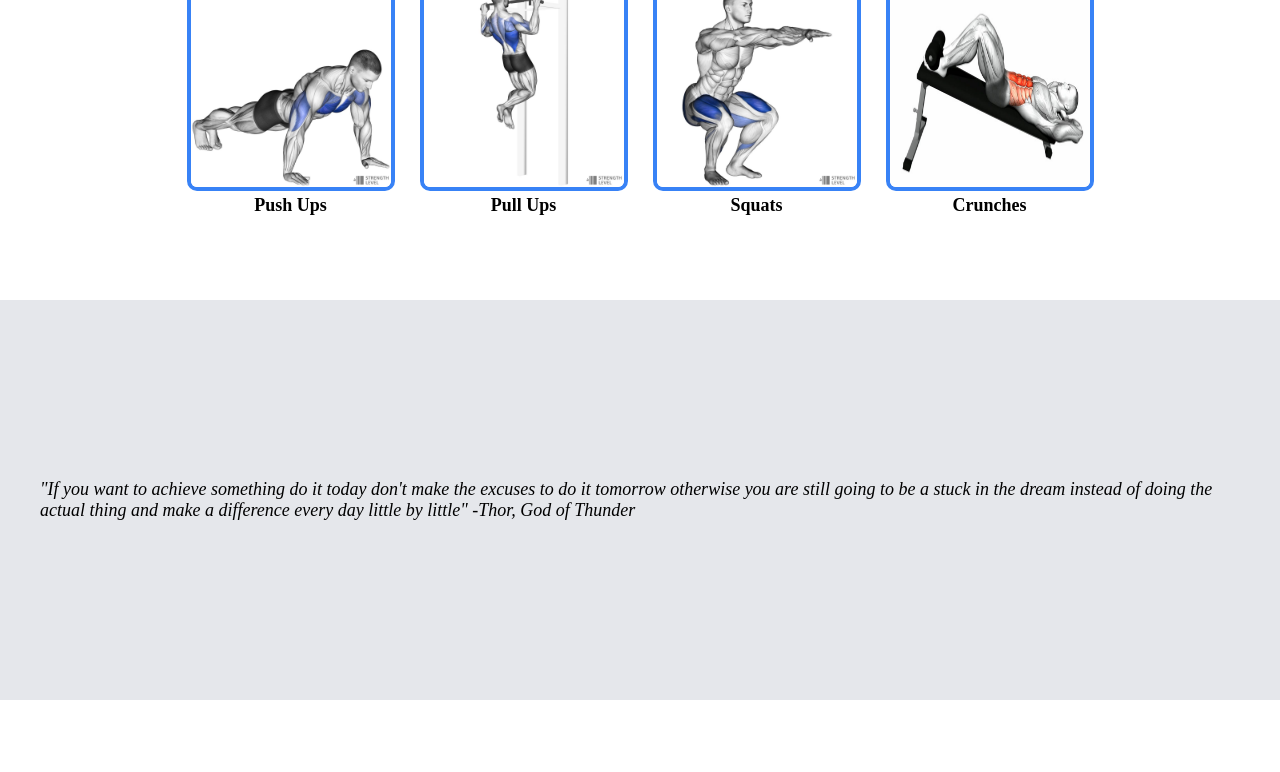
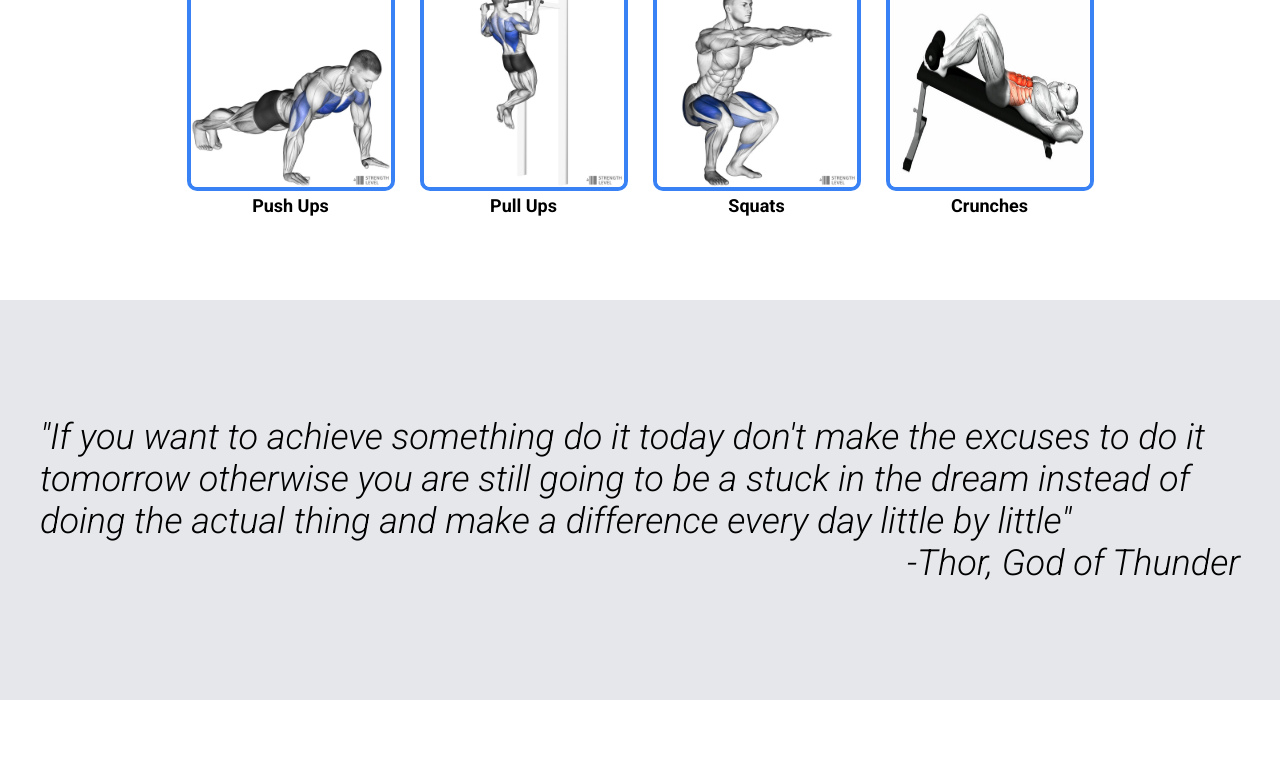
Before and after one commit to Preslav977/project-landing-page, a plain HTML site: page index.html in a window 1280 px wide. Shown: the part 601-1373 px from the top of the page. Drawn offline with Linux system fonts and the light colour scheme.

Commit message:
Fixing some fonts

```diff
--- a/index.html
+++ b/index.html
@@ -5,6 +5,7 @@
   <meta http-equiv="X-UA-Compatible" content="IE=edge">
   <meta name="viewport" content="width=device-width, initial-scale=1.0">
   <link rel="stylesheet" href="style.css">
+  <link rel="preconnect" href="https://fonts.googleapis.com"><link rel="preconnect" href="https://fonts.gstatic.com" crossorigin><link href="https://fonts.googleapis.com/css2?family=Roboto:ital,wght@0,100;0,700;1,300&display=swap" rel="stylesheet">
   <title>Landing Page</title>
 </head>
 <body>
@@ -60,7 +61,7 @@
   <blockquote class="quote">
     "If you want to achieve something do it today don't make the excuses to do it tomorrow otherwise you are still
     going to be a stuck in the dream instead of doing the actual thing and make a difference every day little by little"
-    -Thor, God of Thunder
+    <p class="end-of-quote">-Thor, God of Thunder</p>
   </blockquote>
 </div>
 
--- a/style.css
+++ b/style.css
@@ -1,3 +1,10 @@
+@import url('https://fonts.googleapis.com/css2?family=Roboto:ital,wght@0,100;0,700;1,300&display=swap');
+
+* {
+  font-family: Roboto, 'sans-serif';
+}
+
+
 p {
   margin: 0;
   padding: 0;
@@ -114,9 +121,12 @@ a {
 }
 
 .quote {
-  font-size: 18px;
+  font-size: 36px;
   font-style: italic;
+}
 
+.end-of-quote {
+  text-align: right;
 }
 
 .banner-container {
```
